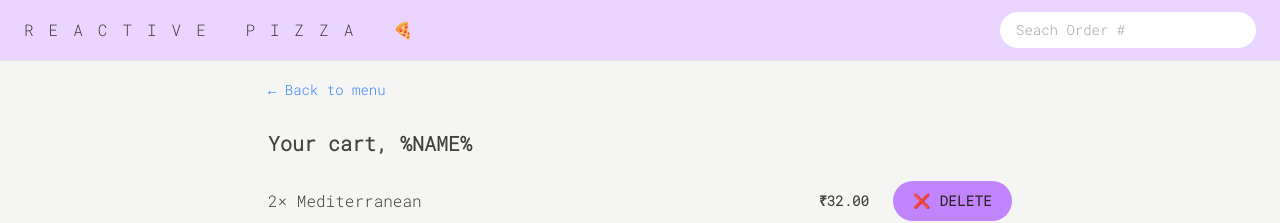
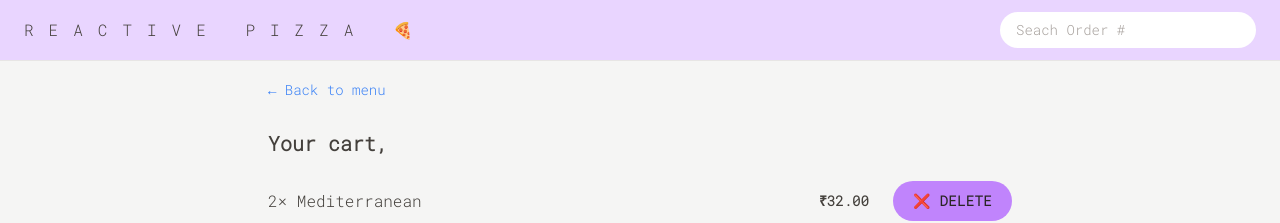
Before and after one commit to divyuk/pizza-app, a React (Vite) app: page /cart in a window 1280 px wide. Shown: the top 223 px of the page. Built offline with nearby package versions, Linux system fonts and the light colour scheme; a web font is replaced by a local one.

Commit message:
To display username on to cart 🛒

```diff
--- a/src/features/cart/Cart.jsx
+++ b/src/features/cart/Cart.jsx
@@ -2,6 +2,7 @@ import { Link } from 'react-router-dom';
 import LinkButton from '../../ui/LinkButton';
 import Button from '../../ui/Button';
 import CartItem from './CartItem';
+import { useSelector } from 'react-redux';
 
 const fakeCart = [
   {
@@ -29,12 +30,12 @@ const fakeCart = [
 
 function Cart() {
   const cart = fakeCart;
-
+  const username = useSelector((state) => state.user.username);
   return (
     <div className="px-3 py-4">
       <LinkButton to="/menu">&larr; Back to menu</LinkButton>
 
-      <h2 className="mt-7 text-xl font-semibold">Your cart, %NAME%</h2>
+      <h2 className="mt-7 text-xl font-semibold">Your cart, {username}</h2>
 
       <ul className="mt-3 divide-y divide-stone-200 border-b">
         {cart.map((item) => (
```
